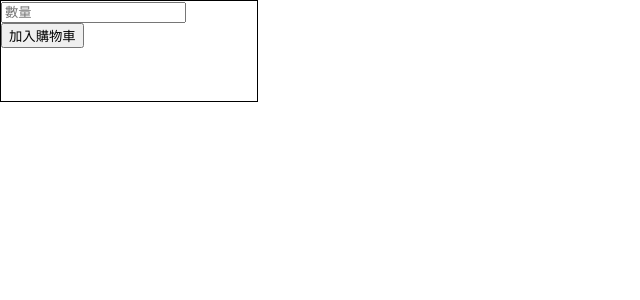
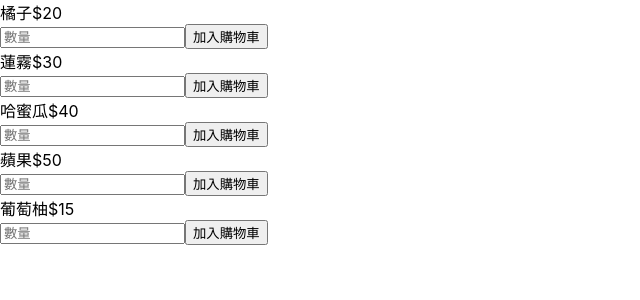
Before and after one commit to sasie59/react-homework, a React (Create React App) app: page / in a window 1280 px wide. Shown: the top 300 px of the page, without its empty margins (0-640 px from the left). Built offline with nearby package versions, Linux system fonts and the light colour scheme.

Commit message:
HW22  1/14晚班 早上睡起來繼續做

```diff
--- a/src/Cart.js
+++ b/src/Cart.js
@@ -1,12 +1,13 @@
 import React, { Component } from 'react';
 import './Cart.css';
+import CartFruit from './CartFruit.js'
 
 const fruitList = [
-  {product : '橘子', price: 20},
-  {product : '蓮霧', price: 30},
-  {product : '哈蜜瓜', price: 40},
-  {product : '蘋果', price: 50},
-  {product : '葡萄柚', price: 15},
+  {name: '橘子', price: 20},
+  {name: '蓮霧', price: 30},
+  {name: '哈蜜瓜', price: 40},
+  {name: '蘋果', price: 50},
+  {name: '葡萄柚', price: 15},
 ]
 
 export default class Cart extends Component {
@@ -18,12 +19,12 @@ export default class Cart extends Component {
   }
   render() {
     console.warn(fruitList[0]);
+
     return (
       <div>
-        <form className='box'>
-          <input type="number" placeholder='數量'/>
-          <button>加入購物車</button>
-        </form>
+        {fruitList.map(fruit => (
+        <CartFruit  key={fruit.name} name={fruit.name} price={fruit.price}/>
+        ))}
       </div>
     )
   }
--- /dev/null
+++ b/src/CartFruit.js
@@ -0,0 +1,14 @@
+import React from 'react';
+
+export default function CartFruit(props) {
+  return (
+    <div>
+      <span>{props.name}</span>
+      <span>${props.price}</span>
+      <form onSubmit={props.onSubmit}>
+        <input type="number" placeholder='數量'/>
+        <button>加入購物車</button>
+      </form>
+    </div>
+  )
+}
```
